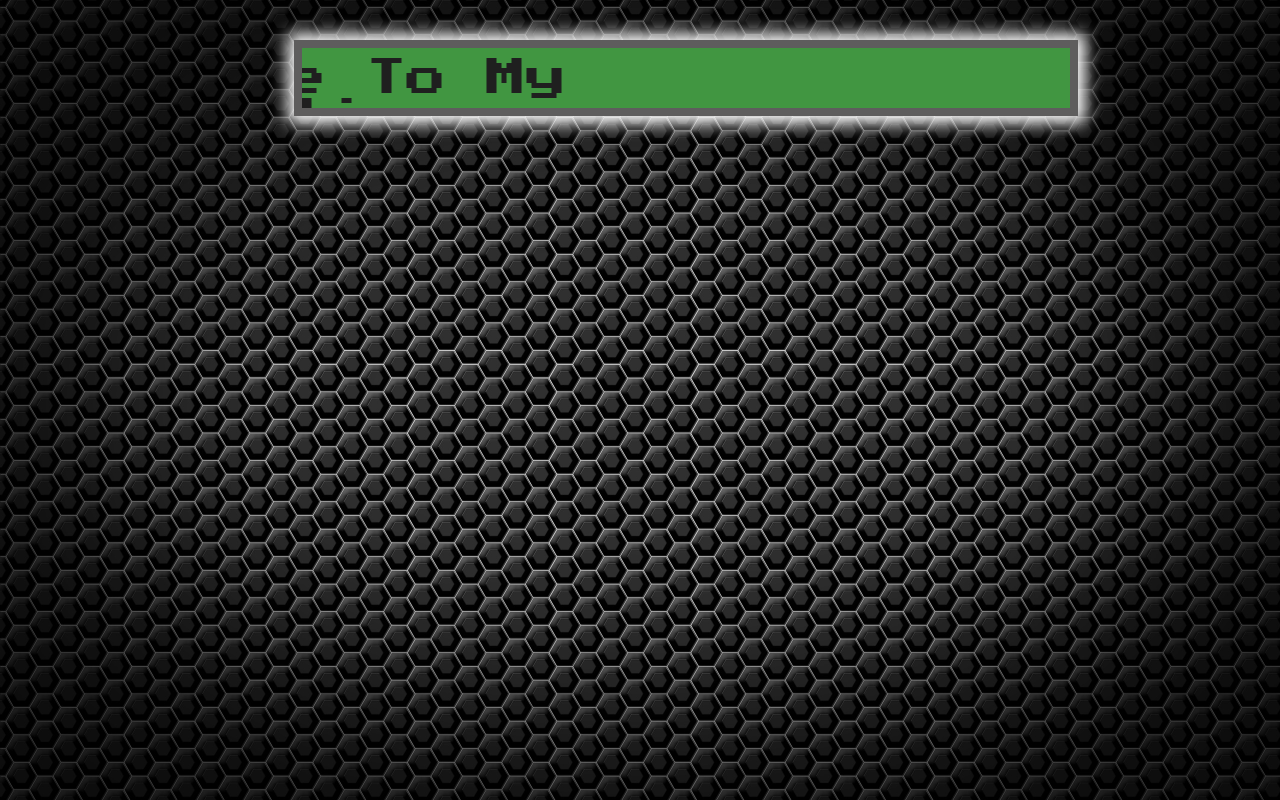
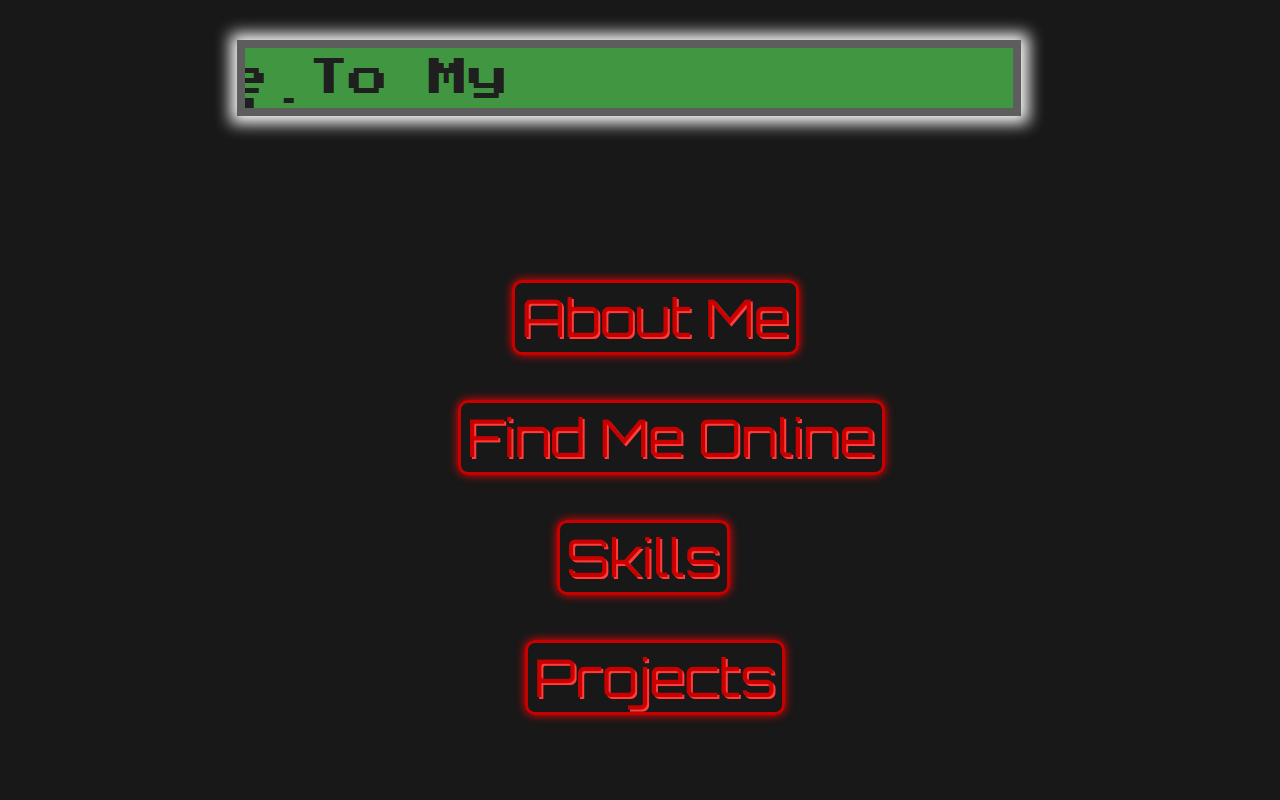
Before and after one commit to daraksha23/daraksha23.github.io, a plain HTML site: page index.html in a window 1280 px wide. Drawn offline with Linux system fonts and the light colour scheme.

Commit message:
links added

```diff
--- a/index.html
+++ b/index.html
@@ -11,21 +11,28 @@
     <link rel="preconnect" href="https://fonts.gstatic.com" crossorigin>
     <link href="https://fonts.googleapis.com/css2?family=Press+Start+2P&display=swap" rel="stylesheet">
 
+    <link rel="preconnect" href="https://fonts.googleapis.com">
+    <link rel="preconnect" href="https://fonts.gstatic.com" crossorigin>
+    <link href="https://fonts.googleapis.com/css2?family=Orbitron&display=swap" rel="stylesheet">
+
     <title>Title Page</title>
 </head>
 <body>
     <div class="box">
         <div class = "pghead">Welcome To My PortFolio</div>
     </div>
-    <div class="container">
+    <div class="cont">
         <div class="aboutme">
-
+            About Me
         </div>
         <div class="virtualconnect">
-
+            Find Me Online
         </div>
         <div class="myskillset">
-
+            Skills
+        </div>
+        <div class="projects">
+            Projects
         </div>
     </div>
 </body>
--- a/styles/style01.css
+++ b/styles/style01.css
@@ -1,6 +1,72 @@
 body{
-    background-image: url("BG.jpg");
-    background-size: 100%;
+    background-color: #181818;
+}
+.cont{
+    overflow: hidden;
+}
+.aboutme{
+    padding: 0.1%;
+    padding-left: 0.5%;
+    padding-right: 0.5%;
+    position: absolute;
+    top: 35vh;
+    left: 40vw;
+    font-size: 6.5vh;
+    font-family: 'Orbitron', sans-serif;
+    color: rgb(201, 0, 0);
+    text-shadow: 2px 2px rgb(255, 61, 61);
+    border-style: solid;
+    border-color: rgb(201, 0, 0);
+    border-radius: 10px;
+    box-shadow: 0px 0px 10px rgb(255, 0, 0);
+}
+.virtualconnect{
+    padding: 0.1%;
+    padding-left: 0.5%;
+    padding-right: 0.5%;
+    position: absolute;
+    top: 50vh;
+    left: 35.75vw;
+    font-size: 6.5vh;
+    font-family: 'Orbitron', sans-serif;
+    color: rgb(201, 0, 0);
+    text-shadow: 2px 2px rgb(255, 61, 61);
+    border-style: solid;
+    border-color: rgb(201, 0, 0);
+    border-radius: 10px;
+    box-shadow: 0px 0px 10px rgb(255, 0, 0);
+}
+.myskillset{
+    padding: 0.1%;
+    padding-left: 0.5%;
+    padding-right: 0.5%;
+    position: absolute;
+    top: 65vh;
+    left: 43.5vw;
+    font-size: 6.5vh;
+    font-family: 'Orbitron', sans-serif;
+    color: rgb(201, 0, 0);
+    text-shadow: 2px 2px rgb(255, 61, 61);
+    border-style: solid;
+    border-color: rgb(201, 0, 0);
+    border-radius: 10px;
+    box-shadow: 0px 0px 10px rgb(255, 0, 0);
+}
+.projects{
+    padding: 0.1%;
+    padding-left: 0.5%;
+    padding-right: 0.5%;
+    position: absolute;
+    top: 80vh;
+    left: 41vw;
+    font-size: 6.5vh;
+    font-family: 'Orbitron', sans-serif;
+    color: rgb(201, 0, 0);
+    text-shadow: 2px 2px rgb(255, 61, 61);
+    border-style: solid;
+    border-color: rgb(201, 0, 0);
+    border-radius: 10px;
+    box-shadow: 0px 0px 10px rgb(255, 0, 0);
 }
 .pghead{
     position:absolute;
@@ -14,7 +80,7 @@ body{
 .box{
     position:absolute;
     top: 5vh;
-    left: 23vw;
+    left: 18.5vw;
     height: 7.5vh;
     width: 60vw;
     background-color: rgb(65, 150, 65);
```
